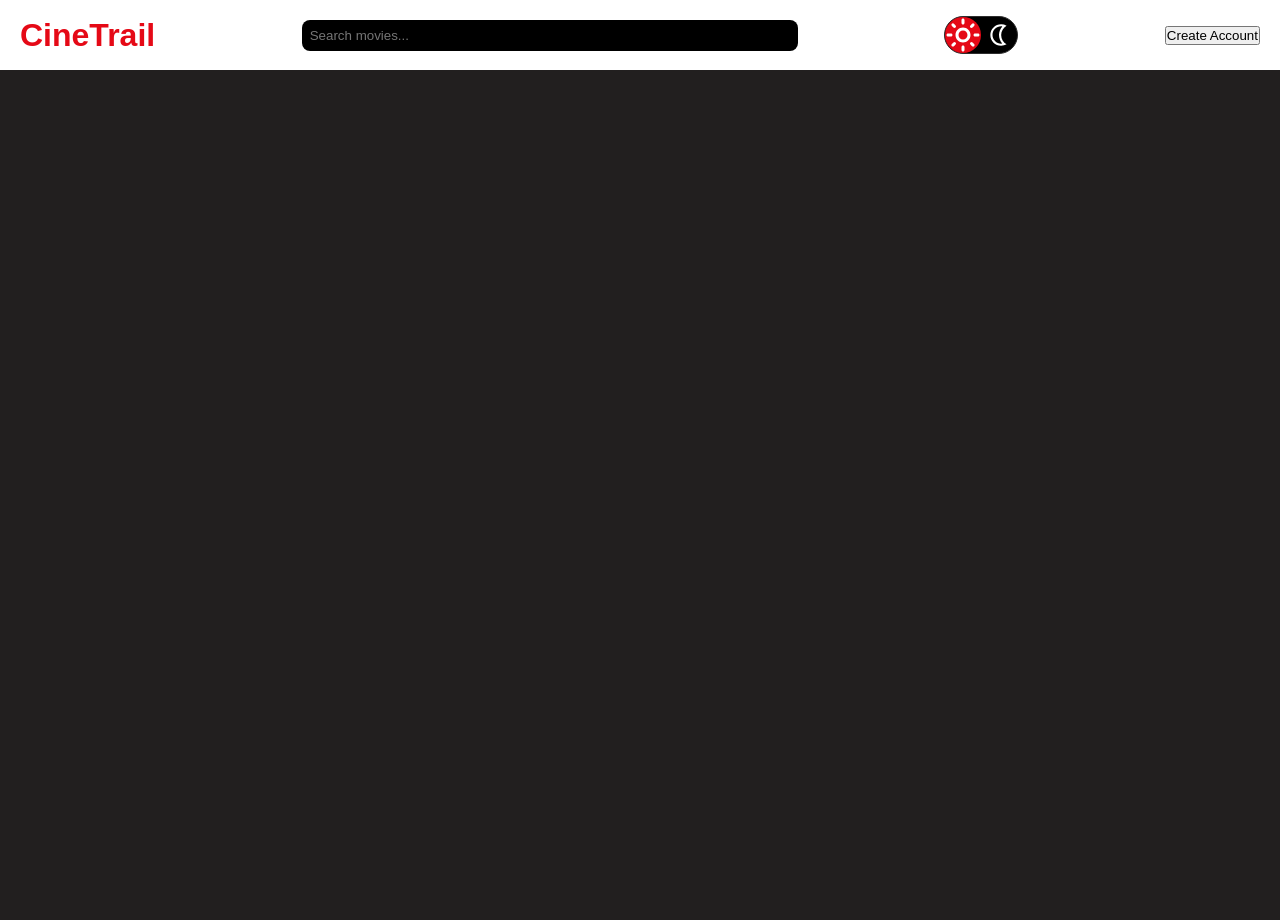
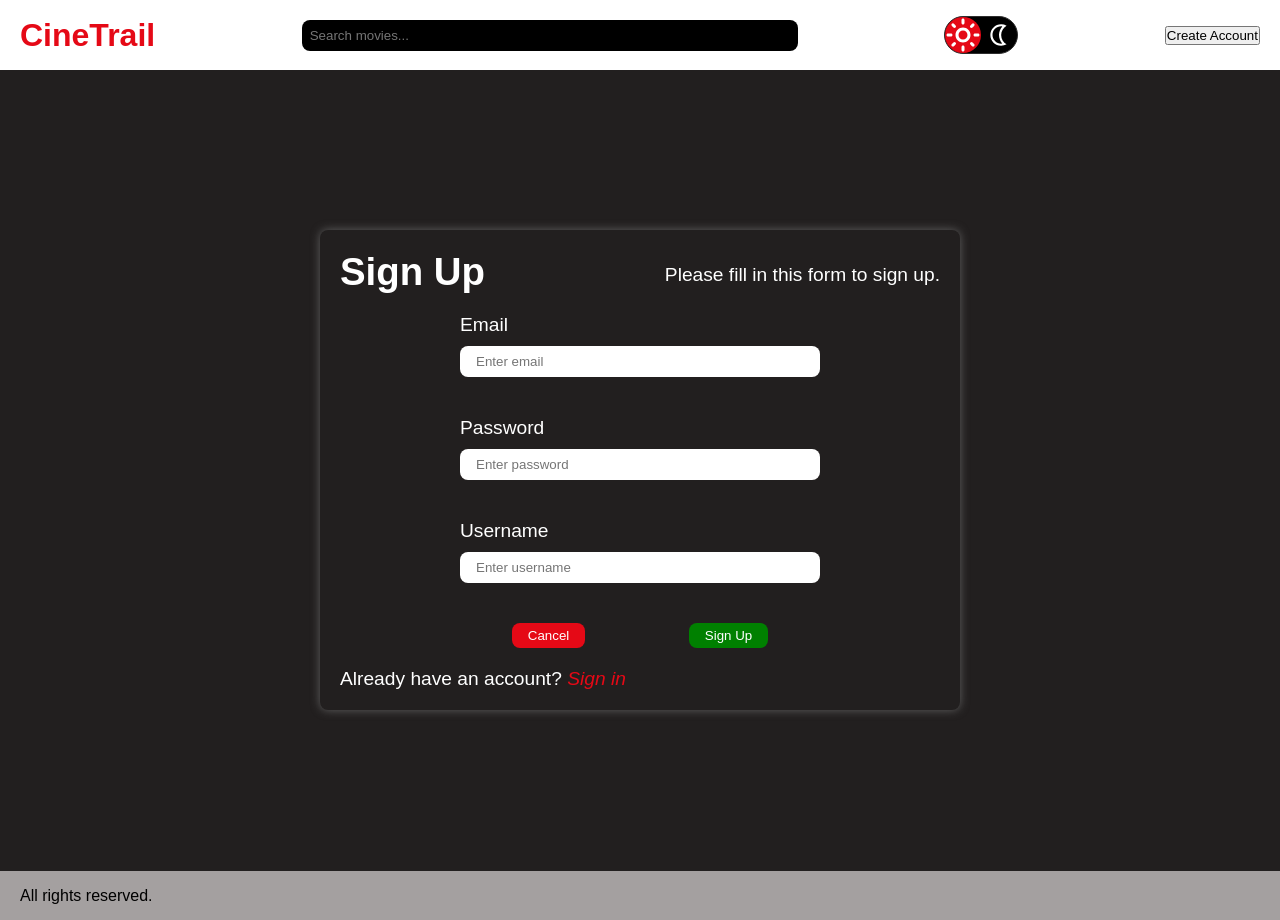
Before and after one commit to rskiver89/cinetrail, a React (Create React App) app: page /SignUp in a window 1280 px wide. Before the commit the page ends 800 px from the top, so only its background shows below. Built offline with nearby package versions, Linux system fonts and the light colour scheme; no server answers.

Commit message:
add sign up and sign in

```diff
--- a/src/App.js
+++ b/src/App.js
@@ -5,6 +5,8 @@ import ThemeContextProvider from './context/ThemeContext';
 import Homepage from './pages/Homepage.js'
 import Footer from './components/Footer.js'
 import MovieDetails from './pages/MovieDetails'
+import SignUp from './pages/SignUp'
+import SignIn from './pages/SignIn'
 
 function App() {
   const apiKey = process.env.REACT_APP_API_KEY
@@ -19,6 +21,8 @@ function App() {
           <Routes>
             <Route path='/' element={<Homepage apiKey={apiKey} baseUrl={baseUrl}/>} />
             <Route path='/moviedetails/:movieid' element={<MovieDetails apiKey={apiKey} baseUrl={baseUrl} />} />
+            <Route path='/SignUp' element={<SignUp />} />
+            <Route path='/SignIn' element={<SignIn />} />
           </Routes>
           <Footer />
         </ThemeContextProvider>
--- a/src/components/Header.js
+++ b/src/components/Header.js
@@ -1,10 +1,11 @@
 import React, { useContext, useState } from 'react'
-import {Link} from 'react-router-dom'
+import {Link, useNavigate} from 'react-router-dom'
 import "../styles/Header.css"
 import { MdOutlineLightMode, MdOutlineNightlight } from "react-icons/md";
 import { ThemeContext } from '../context/ThemeContext';
 
 function Header() {
+  let navigate = useNavigate()
     const {darkMode, setDarkMode}=useContext(ThemeContext);
 
     const handleTheme=()=> {
@@ -42,7 +43,7 @@ function Header() {
      </div>
 
      <div>
-        <button className="create-account-btn">Create Account</button>
+        <button className="create-account-btn" onClick={()=>navigate('/signup')}>Create Account</button>
      </div>
     </div>
   )
--- a/src/components/MovieCard.js
+++ b/src/components/MovieCard.js
@@ -1,7 +1,8 @@
 import React, { useState, useContext } from 'react'
 import '../styles/Movie.css'
 import Rating from './Rating'
-import { ThemeContext } from '../context/ThemeContext';
+import { ThemeContext } from '../context/ThemeContext'
+import {Link} from 'react-router-dom'
 
 function MovieCard({data, cardStyle, imageUrl, height, radius}) {
     const {darkMode, setDarkMode}=useContext(ThemeContext);
@@ -18,7 +19,7 @@ function MovieCard({data, cardStyle, imageUrl, height, radius}) {
         position: "relative"
     }
   return (
-    <div className={cardStyle}>
+    <Link to={`/moviedetails/${data?.id}`} className={cardStyle}>
         <div style={imageStyle}>
             <div className="movie-info-top">
                 Rating: <Rating movieRating={movieRating/2} />
@@ -28,13 +29,13 @@ function MovieCard({data, cardStyle, imageUrl, height, radius}) {
                 {data?.title}
                 </p>
             </div>
-        </div>
+            </div>
         {
             cardStyle==="top-rated-card"
             ? <p className={darkMode ? "top-rated-card" : "top-rated-card top-rated-card-light"}> {data.title} </p>
             :null
         }
-</div>
+</Link>
   )
 }
 
--- a/src/pages/SignIn.js
+++ b/src/pages/SignIn.js
@@ -0,0 +1,44 @@
+import React, { useState } from 'react'
+import { Link } from 'react-router-dom'
+import '../styles/Users.css'
+
+function SignIn() {
+    const [email, setEmail]=useState('')
+    const [password, setPassword]=useState('')
+    const [username, setUsername]=useState('')
+
+    const handleSignIn = () => {
+
+    }
+
+
+
+  return (
+    <div className='signup-container'>
+        <form className='signup-form' onSubmit={handleSignIn}>
+            <div className='title-container'>
+                <h1> Sign In </h1>
+                <p> Please fill in this form to sign in. </p>
+            </div>
+            <div className='input-wrapper'>
+                <label htmlFor='email'>Email</label>
+                <input type='email' name='email' placeholder='Enter email' />
+            </div>
+            <div className='input-wrapper'>
+                <label htmlFor='psw'>Password</label>
+                <input type='password' name='pws' placeholder='Enter password' />
+            </div>
+
+            <div className='button-container'>
+                <button type='reset' className='cancelbtn'> Cancel </button>
+                <button type='submit' className='signinbtn'> Sign in </button>
+            </div>
+
+            <p className='signin-message'> Don't have an account? <Link to='/SignUp'> Sign Up  </Link></p>
+        </form>
+
+    </div>
+  )
+}
+
+export default SignIn
--- a/src/pages/SignUp.js
+++ b/src/pages/SignUp.js
@@ -0,0 +1,77 @@
+import React, { useState } from 'react'
+import { Link } from 'react-router-dom'
+import axios from 'axios'
+import '../styles/Users.css'
+
+function SignUp() {
+    const serverUrl = process.env.REACT_APP_SERVER_URL
+    const [email, setEmail]=useState('')
+    const [password, setPassword]=useState('')
+    const [username, setUsername]=useState('')
+    const [success, setSuccess]=useState(false)
+
+    const handleSignIn = (e) => {
+        e.preventDefault()
+
+
+
+        axios.post(`${serverUrl}/users/signup` ,{email,password,username})
+        .then(res=>{
+            if(res.data.status===409){
+                alert("There is another user with this eamil. Try another one")
+            }else{
+                setEmail('')
+                setPassword('')
+                setUsername('')
+                setSuccess(true)
+            }
+
+        })
+        .catch(err => console.log(err));
+
+
+
+    }
+
+
+
+  return (
+    <div className='signup-container'>
+        <form className='signup-form' onSubmit={handleSignIn}>
+            <div className='title-container'>
+                <h1> Sign Up </h1>
+                <p> Please fill in this form to sign up. </p>
+            </div>
+            <div className='input-wrapper'>
+                <label htmlFor='email'>Email</label>
+                <input  value={email} onChange={(e)=>setEmail(e.target.value)} type='email' name='email' placeholder='Enter email' />
+            </div>
+            <div className='input-wrapper'>
+                <label htmlFor='psw'>Password</label>
+                <input value={password} onChange={(e)=>setPassword(e.target.value)} type='password' name='pws' placeholder='Enter password' />
+            </div>
+            <div className='input-wrapper'>
+                <label htmlFor='username'> Username </label>
+                <input value={username} onChange={(e)=>setUsername(e.target.value)} type='username' name='username' placeholder='Enter username' />
+            </div>
+
+            <div className='button-container'>
+                <button type='reset' className='cancelbtn'> Cancel </button>
+                <button type='submit' className='signupbtn'> Sign Up </button>
+            </div>
+
+
+            {
+        success
+        ?
+        <p> You are signed up successfully! <Link to='/SignIn'> Sign in  </Link> </p>
+        :
+        <p className='signin-message'> Already have an account? <Link to='/SignIn'> Sign in  </Link></p>
+    }
+        </form>
+
+    </div>
+  )
+}
+
+export default SignUp
--- a/src/styles/Movie.css
+++ b/src/styles/Movie.css
@@ -6,8 +6,8 @@
     visibility: hidden;
     position:absolute;
     top:0;
-    padding:8px;
-    color:var(--red);
+    padding:5px;
+    color: var(--red);
 }
 .movie-info-bottom{
     visibility: hidden;
--- /dev/null
+++ b/src/styles/Users.css
@@ -0,0 +1,86 @@
+*{
+    margin:0;
+    padding:0;
+    box-sizing: border-box;
+}
+.signup-container{
+    min-height:100vh;
+    margin-top:var(--header-height);
+    color:var(--white);
+    font-size:1.2rem;
+    padding-top:20vh;
+}
+.signup-light{
+    background-color: var(--light-bg);
+    color:black;
+}
+.signup-container a{
+    color:var(--red);
+    font-style:italic;
+    cursor:pointer;
+}
+.signup-form{
+    width:50%;
+    margin:0 auto;
+    min-height:50vh;
+    border-radius:8px;
+    box-shadow:0px 0px 10px 0px rgba(118,118,118,0.75);
+    padding:20px;
+    display: flex;
+    flex-direction: column;
+    justify-content: space-between;
+}
+.title-container p{
+  margin-top:5px;
+}
+.input-wrapper{
+    display: flex;
+    flex-direction: column;
+    width:60%;
+    margin:20px auto;
+}
+.input-wrapper input{
+   border:none;
+   padding:8px 16px;
+   border-radius:8px;
+   margin-top:10px;
+}
+.input-wrapper-light input{
+  border:solid 1px var(--footer-bg);
+}
+.cancelbtn,.signupbtn{
+    border:none;
+    padding:5px 16px;
+    border-radius:8px;
+    color:white;
+    cursor:pointer;
+}
+.success-message{
+    font-size:1.5rem;
+    font-style: italic;
+}
+.button-container{
+    display: flex;
+    justify-content: space-around;
+    width:60%;
+    margin:20px auto;
+}
+.cancelbtn{
+    background-color: var(--red);
+}
+.signupbtn{
+    background-color: green;
+}
+@media(max-width:768px){
+    .signup-form{
+        width:95%;
+    }
+    .input-wrapper,.button-container{
+        width:80%;
+    }
+}
+@media(max-width:600px){
+    .signup-container{
+        margin-top:var(--header-height-mobile);
+    }
+ }
```
Also changed, not shown: 1 other file (tests, documents, lock files or other folders).
